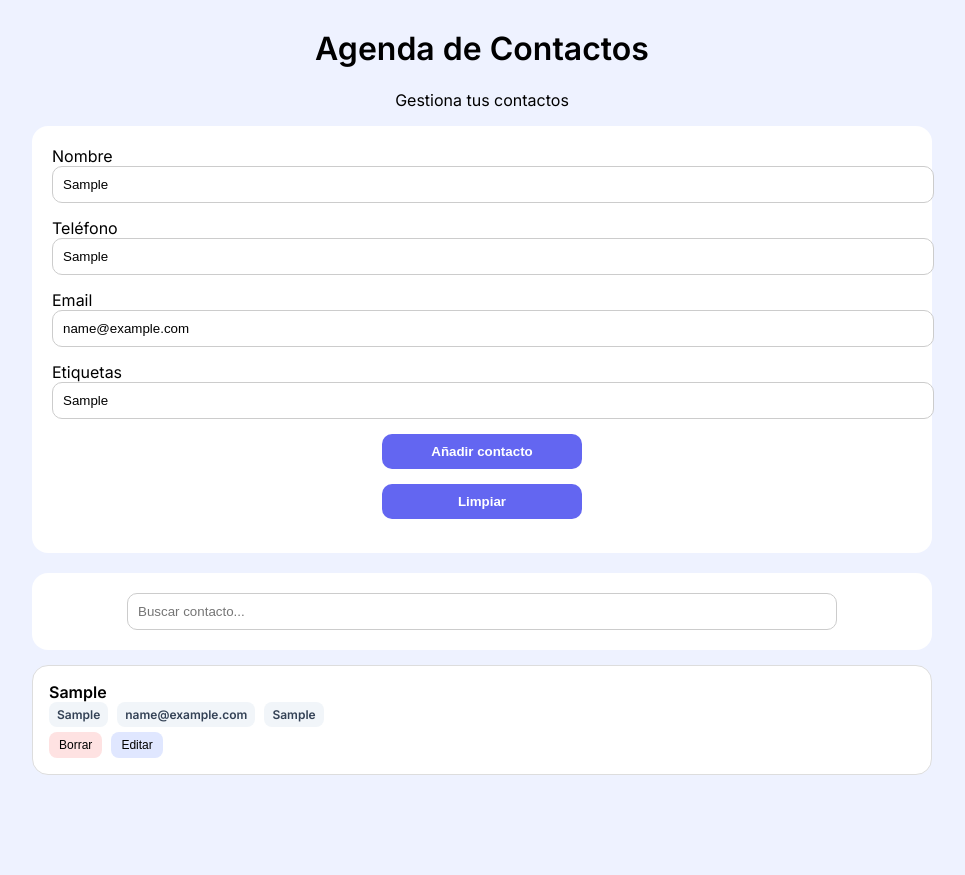
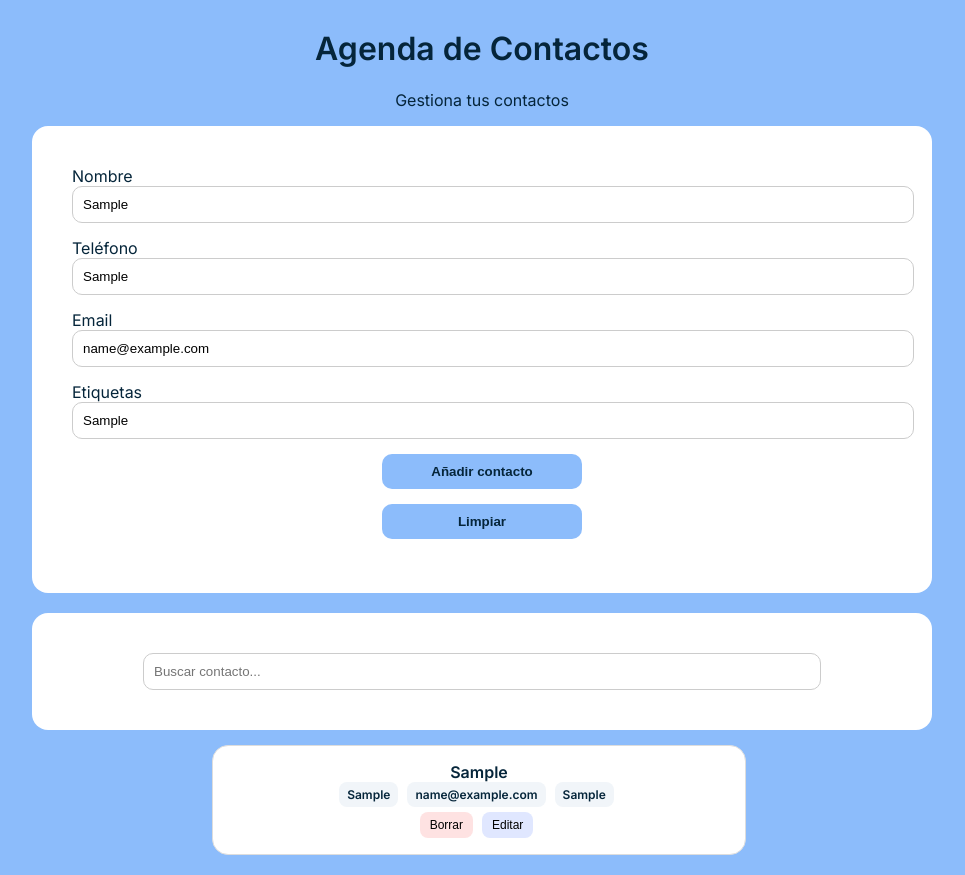
Before and after one commit to PedroRodriguezGarcia/AgendaContactos, a plain HTML site: page index.html in a window 1280 px wide. Both pictures are taken after typing "Sample", "Sample", "name@example.com", "Sample" into the empty fields and a click on the button "Añadir contacto". Shown: the whole page, without its empty margins (158-1123 px from the left). Before the commit the page ends 800 px from the top, so only its background shows below. Drawn offline with Linux system fonts and the light colour scheme.

Commit message:
Modify CSS styles for improved layout and colors
Updated styles for body, header, and contact blocks.

```diff
--- a/style.css
+++ b/style.css
@@ -1,6 +1,6 @@
 body {
   font-family: 'Inter', sans-serif;/* Fuente para todo el sitio */
-  background-color: #eef2ff; /* Fondo azul claro */
+  background-color: #8cbcfb; /* Fondo azul claro */
   display: flex;/* Centra horizontalmente el contenido */
   justify-content:center;/*centra todo*/
 
@@ -13,13 +13,15 @@ body {
 /* encabezado */
 .header {
   text-align: center;/* Centra el texto */
+  color: #05253a;
 }
 /* Apartado añadir contacto */
 .bloque {
-  background-color: #fff;/* Fondo blanco */
+  background-color: #ffffff;/* Fondo blanco */
   border-radius: 16px;/* Bordes redondeados */
-  padding: 20px;/* Espacio dentro del bloque de añadr c */
+  padding: 40px;/* Espacio dentro del bloque de añadr c */
   margin-bottom: 20px; /* Espacio entre añadir contacto y buscar*/
+  color: #05253a;
 }
 .form-group {
   margin-bottom: 15px; /* Espacio entre nombre, tlefono, email y etiquetas */
@@ -39,10 +41,12 @@ body {
   padding: 10px;/* Espacio dentro del botón */
   border-radius: 10px;/* Bordes redondeados */
   border: none;/* Sin borde */
-  background-color: #6366f1;/* Fondo azul */
-  color: #fff;/* Texto blanco */
+  background-color: #8cbcfb;/* Fondo azul */
+  color: #05253a;/* Texto blanco */
   cursor: pointer;/* Cambia cursor al pasar */
+
 }
+
 /* MENSAJE de confirmación o error */
 .mensaje {
   text-align: center;/* Centrado */
@@ -67,6 +71,10 @@ body {
   padding: 16px;/* Espacio interno */
   margin-bottom: 12px;/* Espacio debajo de cada contacto */
   border: 1px solid #ddd;/* Borde gris */
+  color: #05253a;
+  max-width: 500px;
+  text-align: center;/* Centrado */
+  margin-left: 180px;
 }
 /*para la informacion de los conatcotos*/
 .contacto .info span {
@@ -77,7 +85,7 @@ body {
   margin-bottom: 5px;/* Espacio abajo */
   border-radius: 8px;/* Bordes redondeados */
   font-size: 12px;/* Letra pequeña */
-  color: #334155;/* Color gris oscuro */
+  color: #05253a;/* Color gris oscuro */
 }
 /*Para los botones de borrar y editar*/
 .contacto .acciones button {
```
